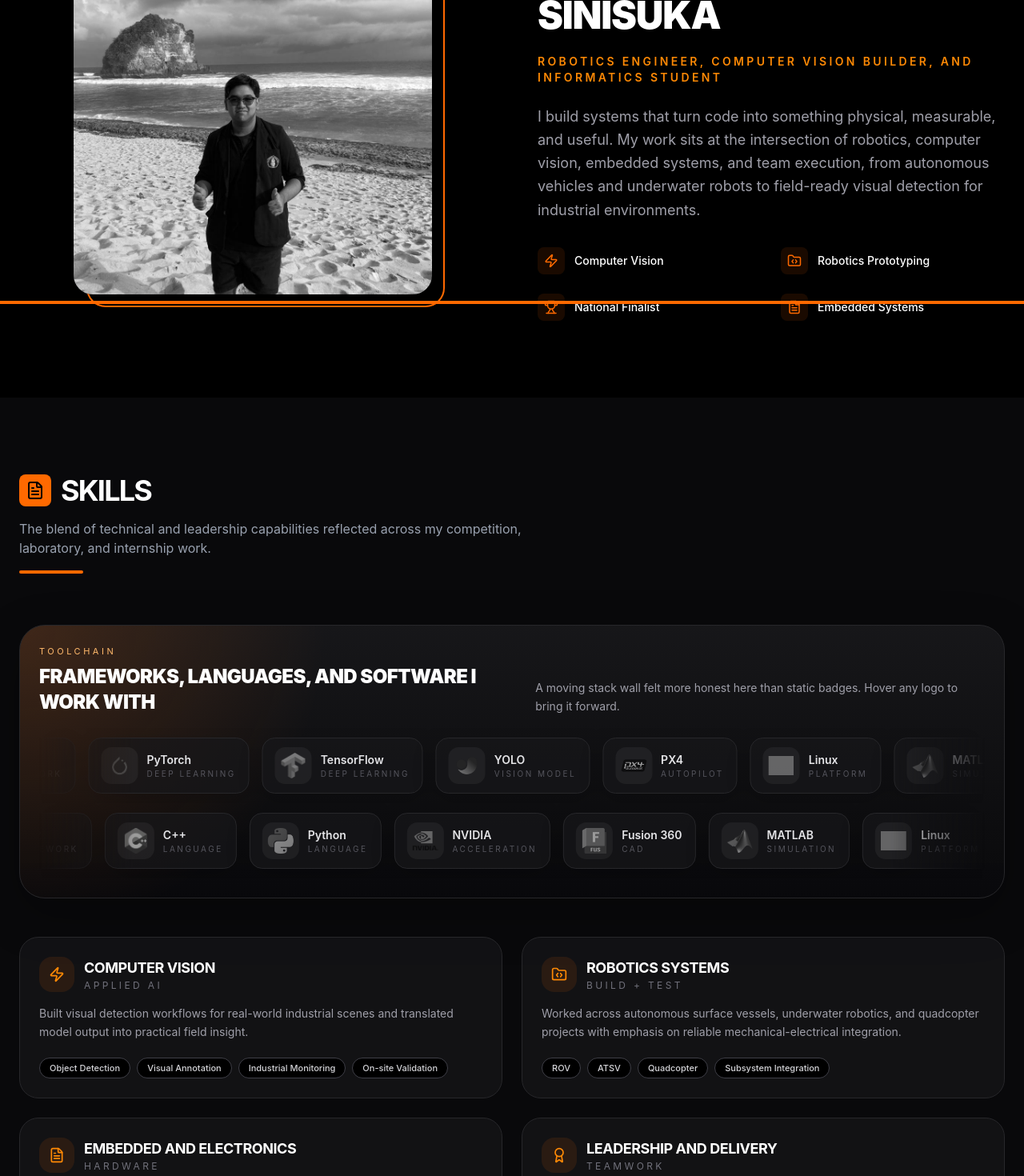
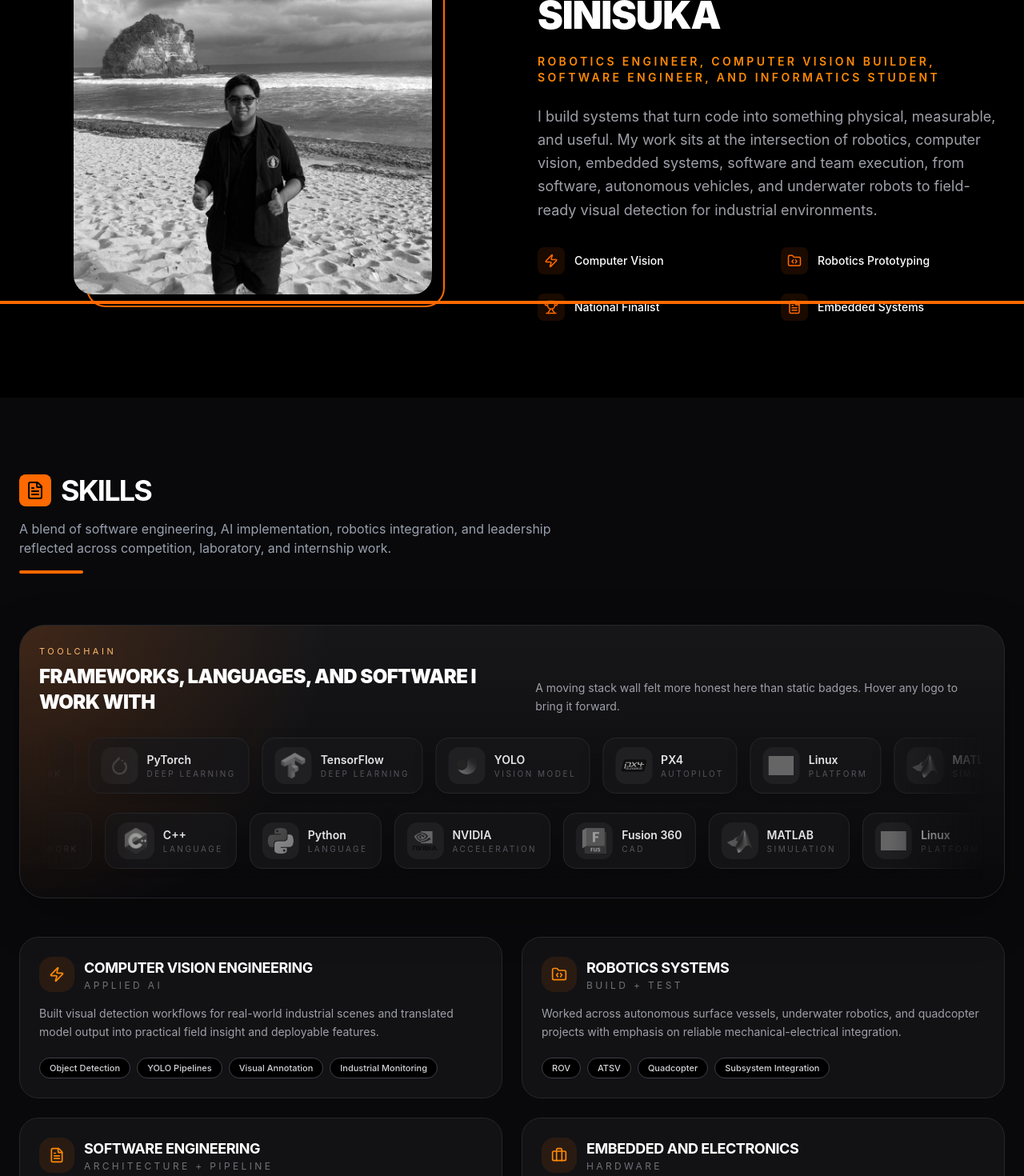
Before and after one commit to treeone246/Gabriels-Portofolio-Website, a React (Vite) app in the folder my-portfolio/: page / in a window 1280 px wide. Shown: the part 420-1890 px from the top of the page at 80% size. Built offline with nearby package versions, Linux system fonts and the light colour scheme; grey boxes are pictures that could not be loaded.

Commit message:
added some fixes

```diff
--- a/my-portfolio/src/App.jsx
+++ b/my-portfolio/src/App.jsx
@@ -449,14 +449,14 @@ export default function App() {
 
   const defaultData = {
     name: 'Gabriel Winasta Sinisuka',
-    role: 'Robotics Engineer, Computer Vision Builder, and Informatics Student',
+    role: 'Robotics Engineer, Computer Vision Builder, Software Engineer, and Informatics Student',
     links: {
       github: 'https://github.com/treeone246',
       linkedin: 'https://www.linkedin.com/in/gabriel-winasta-sinisuka-998729227/',
       whatsapp: 'https://wa.me/6282170428003',
     },
     passion:
-      'I build systems that turn code into something physical, measurable, and useful. My work sits at the intersection of robotics, computer vision, embedded systems, and team execution, from autonomous vehicles and underwater robots to field-ready visual detection for industrial environments.',
+      'I build systems that turn code into something physical, measurable, and useful. My work sits at the intersection of robotics, computer vision, embedded systems, software and team execution, from software, autonomous vehicles, and underwater robots to field-ready visual detection for industrial environments.',
     eyeAI: {
       title: 'EyeAI: Computer Vision + LLM Monitoring Assistant',
       tagline: 'Interactive vehicle-entry intelligence and image understanding pipeline',
@@ -501,12 +501,12 @@ export default function App() {
     ],
     skills: [
       {
-        title: 'Computer Vision',
+        title: 'Computer Vision Engineering',
         label: 'Applied AI',
         icon: Zap,
         description:
-          'Built visual detection workflows for real-world industrial scenes and translated model output into practical field insight.',
-        items: ['Object Detection', 'Visual Annotation', 'Industrial Monitoring', 'On-site Validation'],
+          'Built visual detection workflows for real-world industrial scenes and translated model output into practical field insight and deployable features.',
+        items: ['Object Detection', 'YOLO Pipelines', 'Visual Annotation', 'Industrial Monitoring'],
       },
       {
         title: 'Robotics Systems',
@@ -517,9 +517,17 @@ export default function App() {
         items: ['ROV', 'ATSV', 'Quadcopter', 'Subsystem Integration'],
       },
       {
+        title: 'Software Engineering',
+        label: 'Architecture + Pipeline',
+        icon: FileText,
+        description:
+          'Capable of designing software system architecture and building end-to-end development pipelines with strong delivery discipline across backend, infrastructure, and AI workflows.',
+        items: ['System Architecture', 'DevOps Pipeline', 'Machine Learning', 'Deep Learning', 'MLOps'],
+      },
+      {
         title: 'Embedded and Electronics',
         label: 'Hardware',
-        icon: FileText,
+        icon: Briefcase,
         description:
           'Hands-on with prototyping, electronics assembly, actuator integration, and turning concept renders into testable hardware.',
         items: ['Electronics', 'Embedded Prototyping', 'System Assembly', 'Testing'],
@@ -1313,7 +1321,7 @@ export default function App() {
 
       <section id="skills" className="py-24 bg-zinc-950 min-h-screen flex flex-col justify-center">
         <div className="container mx-auto px-6 overflow-hidden">
-          <SectionHeading icon={FileText} subtitle="The blend of technical and leadership capabilities reflected across my competition, laboratory, and internship work.">
+          <SectionHeading icon={FileText} subtitle="A blend of software engineering, AI implementation, robotics integration, and leadership reflected across competition, laboratory, and internship work.">
             Skills
           </SectionHeading>
           <div className="mb-12 rounded-[2rem] border border-zinc-800 bg-[radial-gradient(circle_at_top_left,rgba(249,115,22,0.18),transparent_30%),linear-gradient(180deg,rgba(24,24,27,0.9),rgba(9,9,11,0.95))] p-5 md:p-6 shadow-[0_20px_60px_rgba(0,0,0,0.28)]">
```
